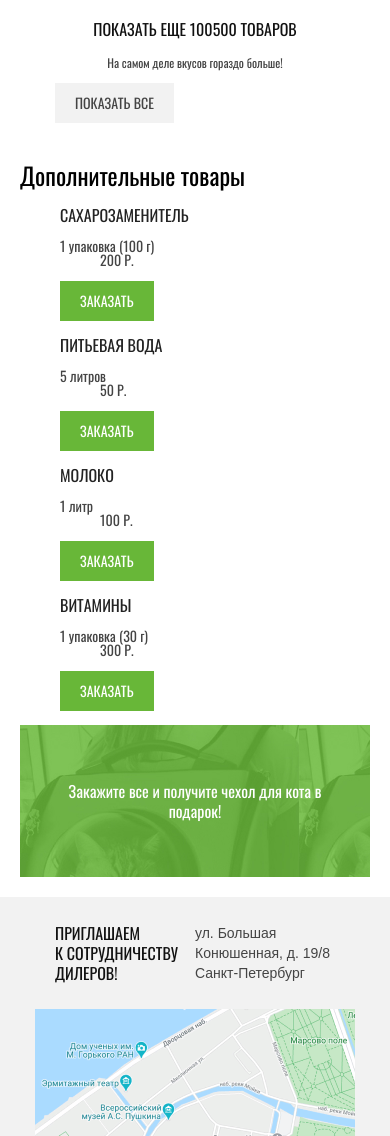
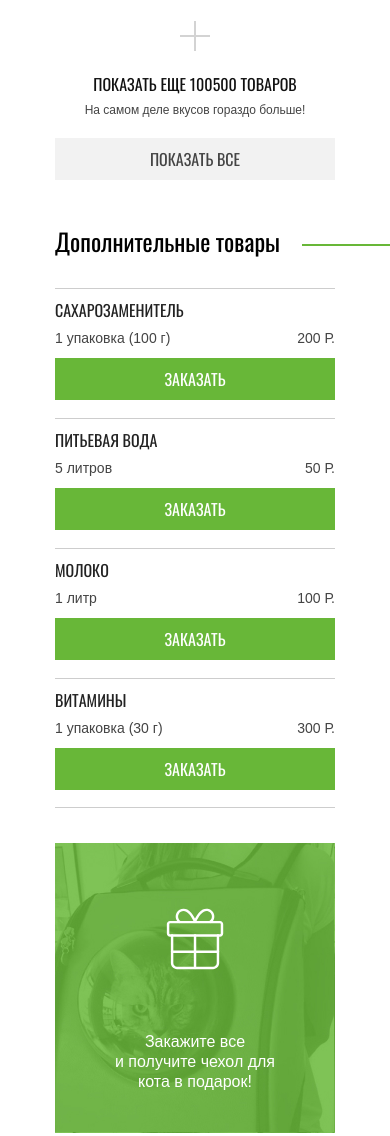
Before and after one commit to alexkub90/cat-energy, a website: page source/catalog.html in a window 390 px wide. Shown: the part 1637-2773 px from the top of the page. Drawn offline with Linux system fonts and the light colour scheme.

Commit message:
Верстка catalog.html mobile-first

```diff
--- a/package.json
+++ b/package.json
@@ -1,5 +1,5 @@
 {
-  "name": "{{projectName}}",
+  "name": "{{CatEnergy}}",
   "private": true,
   "description": "Личный проект «{{projectTitle}}» от HTML Academy",
   "devDependencies": {
--- a/source/catalog.html
+++ b/source/catalog.html
@@ -65,7 +65,8 @@
           <a class="card__link" href="#">
             <h3 class="card__heading">Cat Energy PRO 500 г</h3>
           </a>
-          <img class="card__image" src="./img/catalog/catalog-1.jpg" width="68" height="86" alt="Cat Energy PRO 500 г">
+          <img class="card__image card__image--small" src="./img/catalog/catalog-1.jpg" width="68" height="86"
+            alt="Cat Energy PRO 500 г">
           <dl class="card__list">
             <dt class="card__title">Масса</dt>
             <dd class="card__description">500 г</dd>
@@ -84,7 +85,7 @@
           <a class="card__link" href="#">
             <h3 class="card__heading">Cat Energy PRO 1000 г</h3>
           </a>
-          <img class="card__image" src="./img/catalog/catalog-2.jpg" width="84" height="101"
+          <img class="card__image card__image--big" src="./img/catalog/catalog-2.jpg" width="84" height="101"
             alt="Cat Energy PRO 1000 г">
           <dl class="card__list">
             <dt class="card__title">Масса</dt>
@@ -104,7 +105,7 @@
           <a class="card__link" href="#">
             <h3 class="card__heading">Cat Energy PRO 500 г</h3>
           </a>
-          <img class="card__image" src="./img/catalog/catalog-3.jpg" width="68" height="78"
+          <img class="card__image card__image--small" src="./img/catalog/catalog-3.jpg" width="68" height="78"
             alt="Cat Energy PRO 500 г рыба">
           <dl class="card__list">
             <dt class="card__title">Масса</dt>
@@ -124,7 +125,7 @@
           <a class="card__link" href="#">
             <h3 class="card__heading">Cat Energy PRO 1000 г</h3>
           </a>
-          <img class="card__image" src="./img/catalog/catalog-4.jpg" width="84" height="100"
+          <img class="card__image card__image--big" src="./img/catalog/catalog-4.jpg" width="84" height="100"
             alt="Cat Energy PRO 1000 г рыба">
           <dl class="card__list">
             <dt class="card__title">Масса</dt>
@@ -144,7 +145,7 @@
           <a class="card__link" href="#">
             <h3 class="card__heading">Cat Energy slim 500 г</h3>
           </a>
-          <img class="card__image" src="./img/catalog/catalog-5.jpg" width="68" height="78"
+          <img class="card__image card__image--small" src="./img/catalog/catalog-5.jpg" width="68" height="78"
             alt="Cat Energy slim 500 г гречка">
           <dl class="card__list">
             <dt class="card__title">Масса</dt>
@@ -164,7 +165,7 @@
           <a class="card__link" href="#">
             <h3 class="card__heading">Cat Energy slim 1000 г</h3>
           </a>
-          <img class="card__image" src="./img/catalog/catalog-6.jpg" width="84" height="100"
+          <img class="card__image card__image--big" src="./img/catalog/catalog-6.jpg" width="84" height="100"
             alt="Cat Energy slim 1000 г гречка">
           <dl class="card__list">
             <dt class="card__title">Масса</dt>
@@ -184,7 +185,7 @@
           <a class="card__link" href="#">
             <h3 class="card__heading">Cat Energy slim 500 г</h3>
           </a>
-          <img class="card__image" src="./img/catalog/catalog-7.jpg" width="72" height="84"
+          <img class="card__image card__image--small" src="./img/catalog/catalog-7.jpg" width="72" height="84"
             alt="Cat Energy slim 500 г рис">
           <dl class="card__list">
             <dt class="card__title">Масса</dt>
@@ -201,6 +202,8 @@
         </article>
 
         <div class="catalog-list__item show-all">
+          <img class="show-all__image" src="img/icons/plus--mobile.svg" width="30" height="30"
+            alt="Показать еще 100500 товаров">
           <h3 class="show-all__header">Показать еще 100500 товаров</h3>
           <p class="show-all__description">На самом деле вкусов гораздо больше!</p>
           <a class="show-all__button button button--secondary" href="#">Показать все</a>
@@ -209,6 +212,7 @@
     </section>
 
     <section class="main__section catalog-additional">
+      <div class="catalog-additional__container container">
         <h2 class="catalog-additional__title">Дополнительные товары</h2>
         <ul class="catalog-additional__list ">
           <li class="catalog-additional__item card-optional">
@@ -258,7 +262,10 @@
         </ul>
         <div class="catalog-additional__gift promo-gift">
           <h2 class="visually-hidden">Специальное предложение</h2>
-        <p class="promo-gift__descriptoin">Закажите все и получите чехол для кота в подарок!</p>
+          <img class="promo-gift__image" src="img/icons/gift--mobile.svg" width="78" height="80"
+            alt="Закажите все и получите чехол для кота в подарок!">
+          <p class="promo-gift__descriptoin">Закажите все<br> и получите чехол для кота в подарок!</p>
+        </div>
       </div>
     </section>
     <footer class="main__footer cooperation cooperation--form">
--- a/source/less/blocks/card-optional.less
+++ b/source/less/blocks/card-optional.less
@@ -5,12 +5,30 @@
   line-height: 16px;
   color: @dark-grey-2;
   text-transform: uppercase;
+  margin: 0;
+  grid-column: 1/2;
+  grid-row: 1/2;
+  padding: 13px 0 0 0;
 }
 
-.card-optional__definition {
-  font-family: @font;
+.card-optional__specification {
+  grid-column: 1/-1;
+  grid-row: 2/3;
+  display: flex;
+  justify-content: space-between;
+  font-family: @font-arial;
   font-weight: 400;
   font-size: 14px;
   line-height: 14px;
   color: @dark-grey;
+  margin: 13px 0 13px 0;
 }
+
+.card-optional__button {
+  width: 100%;
+  grid-column: 1/-1;
+  grid-row: 3/-1;
+  font-size: 16px;
+  line-height: 20px;
+  text-align: center;
+}
--- a/source/less/blocks/catalog-additional.less
+++ b/source/less/blocks/catalog-additional.less
@@ -1,15 +1,45 @@
-.catalog-additional {
-  padding: 20px;
+.catalog-additional__container {
+  padding-bottom: 35px;
 }
 
 .catalog-additional__title {
+  position: relative;
   font-family: @font;
   font-weight: 400;
   font-size: 24px;
   line-height: 24px;
   color: @black;
+  margin: 0;
+  padding: 26px 0 35px 0;
+
+  &::after {
+    position: absolute;
+    content: "";
+    width: 100%;
+    height: 2px;
+    background-color: @green;
+    top: 41px;
+    left: 247px;
+  }
 }
 
 .catalog-additional__list {
+  display: grid;
+  grid-template-columns: 1fr;
+  grid-template-rows: repeat(4, 130px);
+  padding: 0;
+  margin: 0;
+  margin-bottom: 35px;
   list-style: none;
 }
+
+.catalog-additional__item {
+  display: grid;
+  grid-template-columns: 1fr 1fr;
+  grid-template-rows: repeat(3, max-content);
+  border-top: 1px solid @pale-grey-3;
+}
+
+.catalog-additional__item:last-child {
+  border-bottom: 1px solid @pale-grey-3;
+}
--- a/source/less/blocks/catalog-list.less
+++ b/source/less/blocks/catalog-list.less
@@ -2,6 +2,6 @@
   display: grid;
   grid-template-columns: 1fr;
   grid-template-rows: repeat(7, 202px);
-  padding-top: 8px;
+  padding: 8px 0 23px 0;
   row-gap: 7px;
 }
--- a/source/less/blocks/promo-gift.less
+++ b/source/less/blocks/promo-gift.less
@@ -1,13 +1,20 @@
 .promo-gift {
-  padding: 40px;
+  padding: 59px 59px 41px;
   background-image: url("../img/backgrounds/background-optional.jpg");
 }
 
+.promo-gift__image {
+  display: block;
+  margin: auto;
+}
+
 .promo-gift__descriptoin {
-  font-family: @font;
+  font-family: @font-arial;
   font-weight: 400;
   font-size: 16px;
   line-height: 20px;
   color: @white;
   text-align: center;
+  margin: 0;
+  margin-top: 50px;
 }
--- a/source/less/blocks/show-all.less
+++ b/source/less/blocks/show-all.less
@@ -1,3 +1,13 @@
+.show-all {
+  padding: 18px 0 0 0;
+}
+
+.show-all__image {
+  display: block;
+  margin: auto;
+  margin-bottom: 23px;
+}
+
 .show-all__header {
   font-family: @font;
   font-weight: 400;
@@ -6,13 +16,22 @@
   color: @almost-black;
   text-transform: uppercase;
   text-align: center;
+  margin: 0;
 }
 
 .show-all__description {
-  font-family: @font;
+  font-family: @font-arial;
   font-weight: 400;
   font-size: 12px;
   line-height: 16px;
   color: @dark-grey;
   text-align: center;
+  margin: 8px 0 20px 0;
 }
+
+.show-all__button {
+  width: 100%;
+  text-align: center;
+  font-size: 16px;
+  line-height: 20px;
+}
```
Also changed, not shown: source/css/style.css, source/img/icons/gift--mobile.svg (added), source/img/icons/plus--mobile.svg (added), 1 other file. Lines whose indentation alone changed are shown as unchanged.
